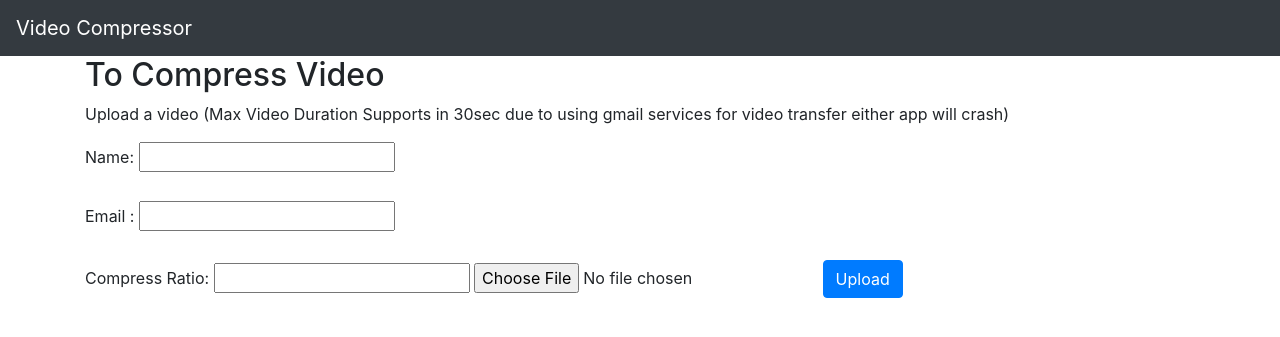
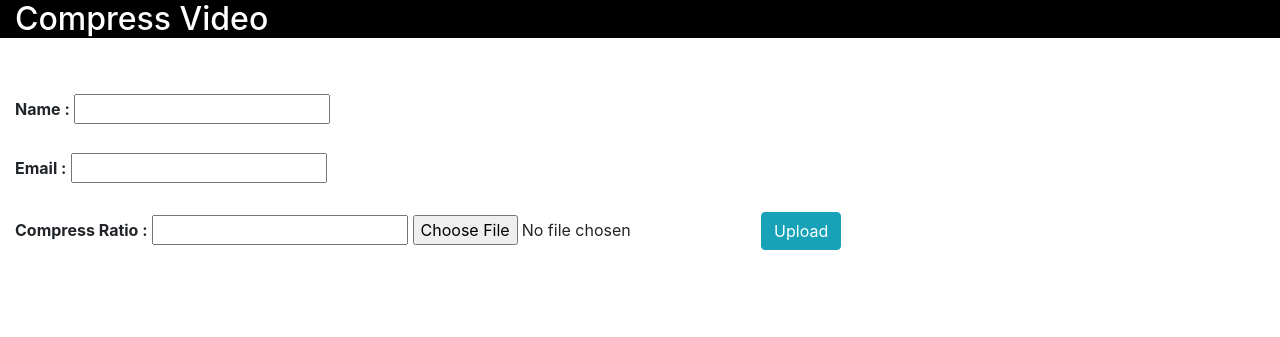
Before and after one commit to SolarBoar808746/videoCompress, a Flask app: page / in a window 1280 px wide. Shown: the top 337 px of the page. Run offline with Flask 2, Linux system fonts and the light colour scheme; some libraries are stand-ins or nearby versions.

Commit message:
changed index.html

```diff
--- a/app.py
+++ b/app.py
@@ -79,8 +79,8 @@ def detect_object(path,filename,size):
 
 def send_mail(e_ma,fname,name):
 
-    email_user = 'gabhi3859@gmail.com'
-    email_password = 'abhimatgupta'
+    email_user = 'pasija2709@gmail.com'
+    email_password = 'noobmaster123'
     email_send = e_ma
 
     subject = 'RGB to Grayscale Video'
@@ -90,7 +90,7 @@ def send_mail(e_ma,fname,name):
     msg['To'] = email_send
     msg['Subject'] = subject
 
-    body = 'Hi '+ name +' there, sending email of Video form Abhimat Gupta'
+    body = 'Hi '+ name +' there, sending email of Video form Parshant Asija'
     msg.attach(MIMEText(body,'plain'))
 
     filename= fname
--- a/templates/index.html
+++ b/templates/index.html
@@ -21,30 +21,29 @@
    </ul>
    {% endif %}
    {% endwith %}
-   <nav class="navbar navbar-dark bg-dark ">
+   <!-- <nav class="navbar navbar-dark bg-dark ">
       <a class="navbar-brand navbar-center" href="#">Video Compressor</a>
-   </nav>
-   <div class="container">
-      <div class="starter-template">
-         <h2>To Compress Video</h2>
-         <p>Upload a video (Max Video Duration Supports in 30sec due to using gmail services for video transfer either app will crash)</p>
-      </div>
+   </nav> -->
+   <div class="container" style="margin: 0; background-color: black;">
+      <div class="starter-template" style="background-color: black; color: white; width: 100vw;">
+         <h2>Compress Video</h2>
+         </div>
    </div>
 
 
+<br><br>
 
-
-   <div class="container">
+   <div class="container" style="margin: 0;">
       <form method=post enctype=multipart/form-data>
-        <label for="fname">Name:</label>
+        <label for="fname"><b>Name :</b></label>
         <input type="text" id="name" name="name"><br><br>
-        <label for="lname">Email :</label>
+        <label for="lname"><b>Email :</b></label>
          <input type="text" id="lname" name="e_mail">
          <br><br>
-          <label for="lname"> Compress Ratio:</label>
+          <label for="lname"><b>Compress Ratio :</b></label>
           <input type="number" id="value" name="value">
          <input type=file name=file onchange="loadFile(event)">
-         <input type=submit value=Upload class="btn btn-primary">
+         <input type=submit value=Upload class="btn btn-info">
       </form>
       <img id="output" alt="" width="40%" height="40%" />
    </div>
```
